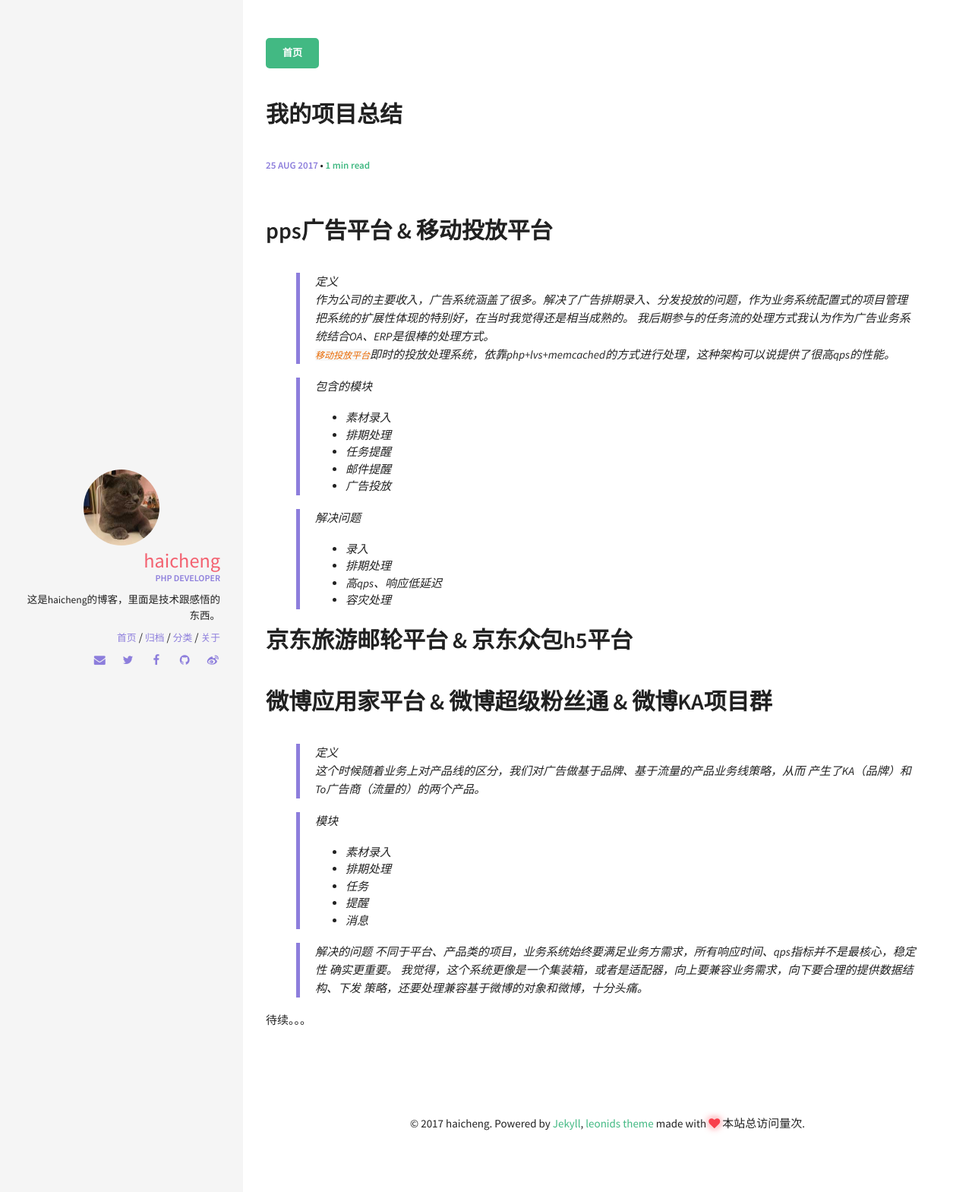
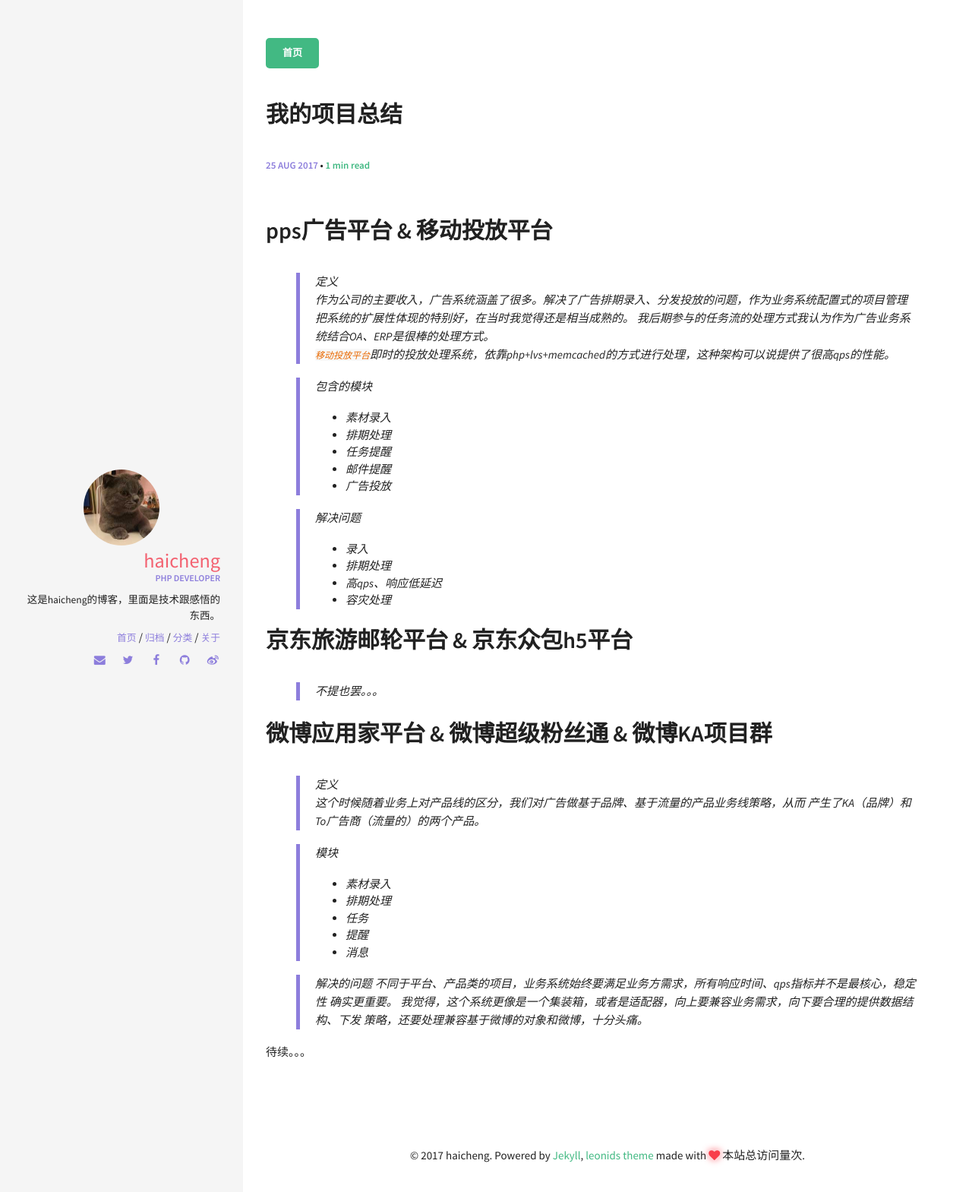
Before and after one commit to chchmlml/chchmlml.github.io, a Jekyll site: the page built from _posts/2017-08-25-my-career.md, in a window 1280 px wide. Shown: the top 1569 px of the page at 76% size. Built offline with Jekyll 4.4.1, drawn with Linux system fonts in a browser that asks for light colours; comment, search, counter and statistics services are not loaded.

Commit message:
add blog upgrade

```diff
--- a/_posts/2017-08-25-my-career.md
+++ b/_posts/2017-08-25-my-career.md
@@ -33,6 +33,8 @@ tags:
 
 # 京东旅游邮轮平台 & 京东众包h5平台
 
+> 不提也罢。。。
+
 # 微博应用家平台 & 微博超级粉丝通 & 微博KA项目群
 
 > 定义
```
Also changed, not shown: 2 other files.
